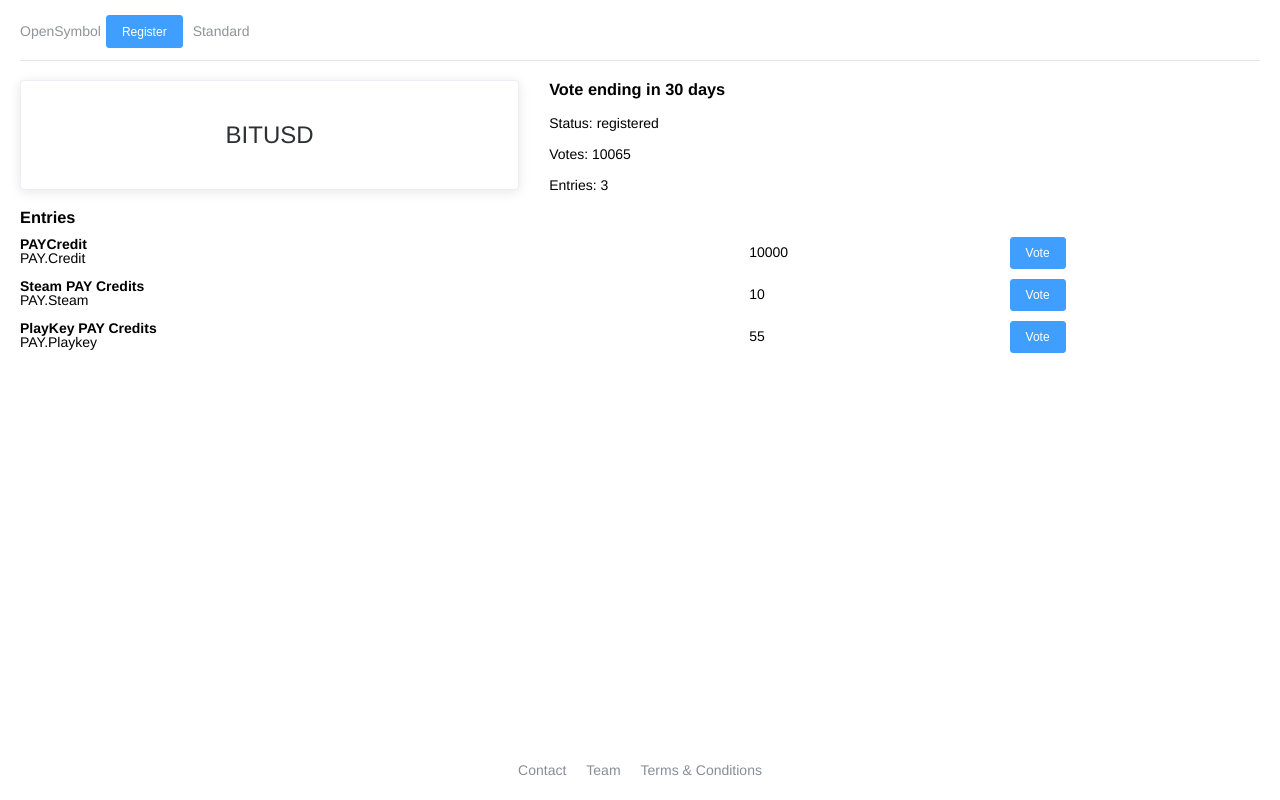
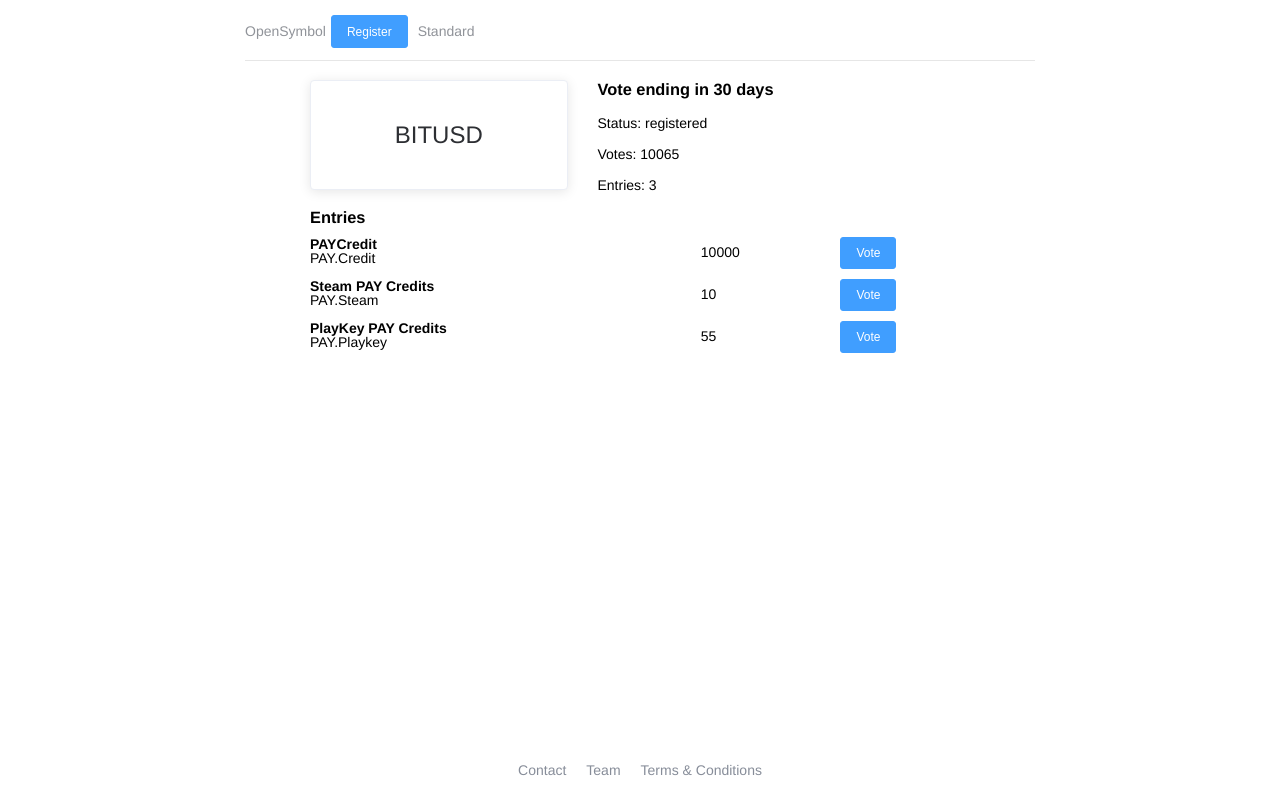
Before and after one commit to opensymbolorg/osm, a Vue app: page /BITUSD in a window 1280 px wide. Built offline with nearby package versions, Linux system fonts and the light colour scheme.

Commit message:
Update large screen styles

```diff
--- a/src/assets/css/main.scss
+++ b/src/assets/css/main.scss
@@ -1,6 +1,8 @@
 #app {
   & > .el-container {
     min-height: 100vh;
+    max-width: 830px;
+    margin: 0 auto;
   }
 }
 
@@ -61,6 +63,10 @@
 }
 
 .el-main.detail-view {
+  max-width: 700px;
+  margin: 0 auto;
+  width: 100%;
+
   h3 {
     margin-top: 0;
   }
@@ -95,6 +101,7 @@
 
 .el-dialog {
   width: 90%;
+  max-width: 450px;
 
   .el-dialog__body {
     padding-top: 0;
```
